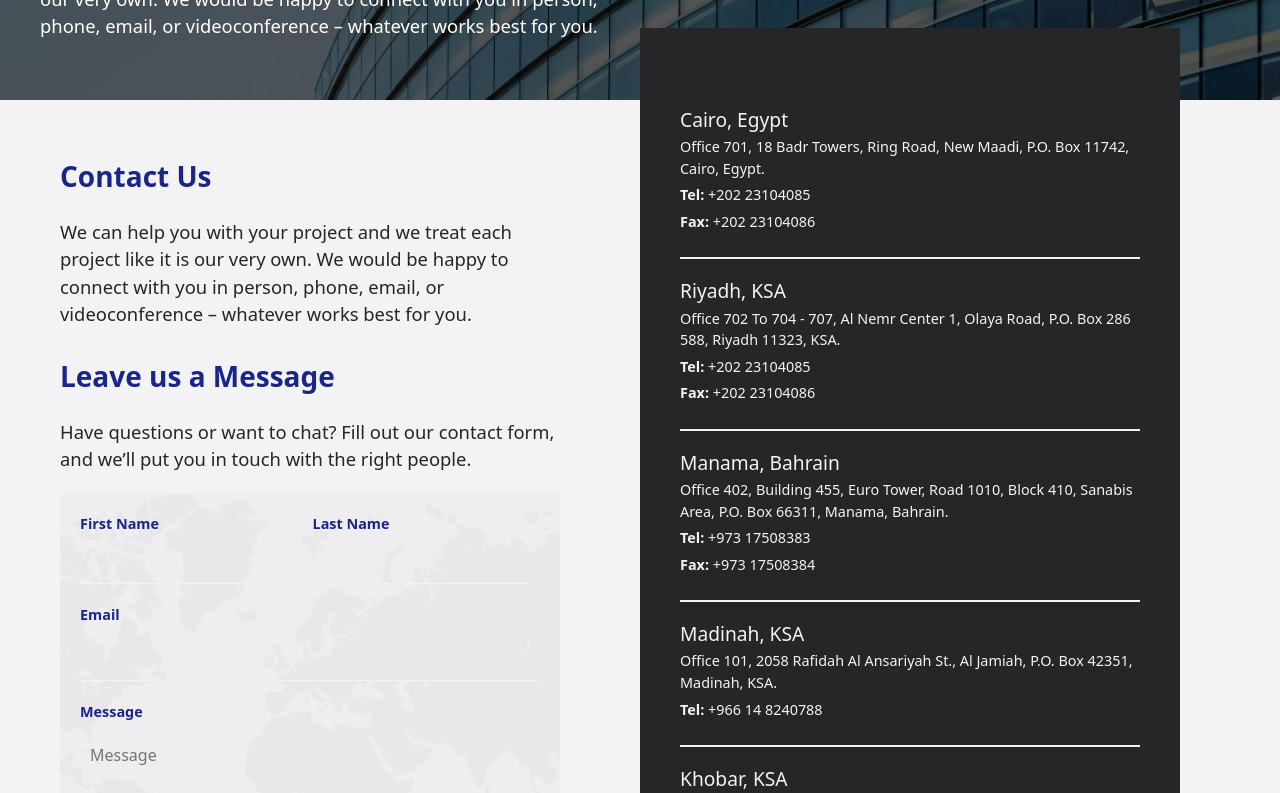
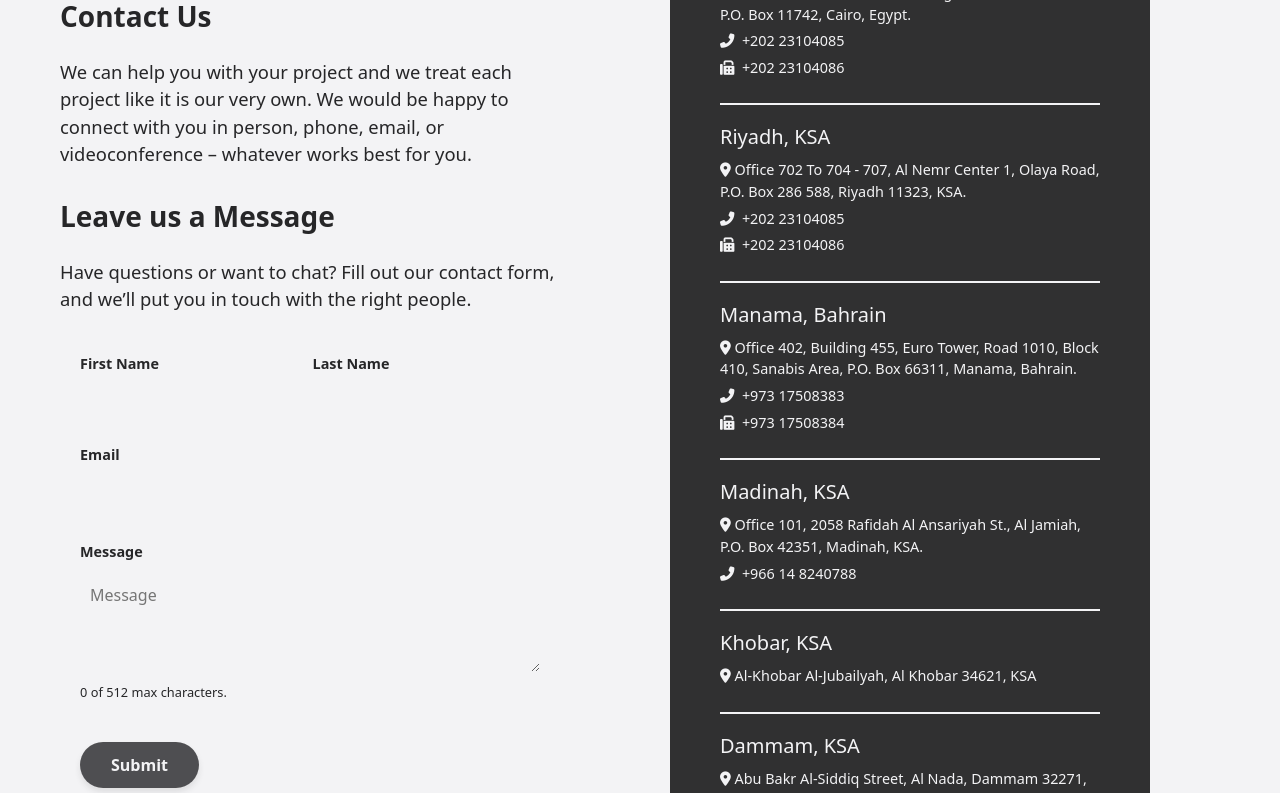
Before and after one commit to elsheikh21/euro-group-sito, a React (Create React App) app: page /contact in a window 1280 px wide. Shown: the part 520-1313 px from the top of the page. Built offline with nearby package versions, Linux system fonts and the light colour scheme; a web font is replaced by a local one.

Commit message:
feat(UAT): :bookmark: Contact Us [DONE]

```diff
--- a/src/components/ContactBody.css
+++ b/src/components/ContactBody.css
@@ -21,7 +21,7 @@
   .contact-left h2 {
     font-size: 1.75rem;
     font-weight: bold;
-    color: #19258b;
+    color: #262628;
     margin-bottom: 1.5rem;
   }
 
@@ -49,10 +49,10 @@
 
   .contact-right {
     flex: 1;
-    background-color: #262628;
+    background-color: rgba(38, 38, 40, 0.95);
     color: #f3f3f5;
-    padding: 80px 40px;
-    max-width: 45%;
+    padding: 80px 50px;
+    max-width: 40%;
     min-width: 200px;
     margin-left: auto;
     margin-right: auto;
@@ -70,8 +70,8 @@
   }
 
   .location h3 {
-    font-size: 1.2rem;
-    margin-bottom: 5px;
+    font-size: 1.25rem;
+    margin-bottom: 0.625rem;
     text-align: left;
   }
 
@@ -126,7 +126,7 @@
 
   label {
     font-size: 0.9rem;
-    color: #19258b; /* Blue color for labels */
+    color: #262628; /* Blue color for labels */
     margin-bottom: 5px;
     font-weight: bold;
   }
@@ -151,19 +151,22 @@
   .contact-form-button {
     padding: 10px 20px; /* Add more horizontal padding for a rounded effect */
     font-size: 1rem;
-    background-color: #233876; /* Blue button color */
+    background-color: #262628; /* Blue button color */
     color: #f3f3f5;
     border-radius: 30px; /* Rounded corners */
+    border: 1px solid transparent; /* Rounded corners */
     cursor: pointer;
+    font-weight: 600;
     align-self: flex-start;
     margin-top: 20px;
     transition: background-color 0.3s ease, color 0.3s ease, border-color 0.3s ease; /* Smooth transition for hover effect */
 }
 
 .contact-form-button:hover {
-    background-color: transparent; /* Slightly darker gray on hover */
-    color: #19258b; /* Ensure text stays white */
-    border-color: #19258b; /* Slightly darker border on hover */  }
+  background-color: rgba(243, 243, 245, 1); /* Light white overlay on hover */
+  color: rgba(38, 38, 40, 0.8); /* White text */
+  border: 2px solid #262628; /* Solid white border on hover */
+ }
 
   /* Responsive Styles */
   @media (max-width: 768px) {
@@ -187,25 +190,9 @@
     flex: 1;
     padding: 20px;
     text-align: left;
-    background-image: url('../../public/images/map.png'); /* Replace with the actual image URL */
-    background-size: cover; /* Ensures the image covers the entire section */
-    background-position: center; /* Centers the background image */
-    background-repeat: no-repeat; /* Prevents the image from repeating */
-    position: relative; /* Positioning for any overlay or text content */
     color: #f3f3f5; /* Sets text color to white for better contrast against the background */
   }
 
-  /* Optional: Add a semi-transparent overlay for better text readability */
-  .contact-form-div::before {
-    content: '';
-    position: absolute;
-    top: 0;
-    left: 0;
-    width: 100%;
-    height: 100%;
-    background-color: rgba(38, 38, 40, 0.02); /* Semi-transparent black overlay */
-    z-index: -2; /* Places the overlay behind the text */
-  }
 
   /* Ensure text and other elements are above the background and overlay */
   .contact-left h2,
@@ -217,14 +204,14 @@
 
   /* Adjust the button styles to ensure visibility */
   .contact-form-button {
-    padding: 10px 20px;
+    padding: 10px 30px; /* Adjust padding for a wider button */
+    background-color: rgba(38, 38, 40, 0.8); /* Semi-transparent background */
+    color: #f3f3f5; /* #f3f3f5 text color */
+    border: 1px solid transparent; /* Semi-transparent white border */
+    border-radius: 25px; /* Rounded corners */
     font-size: 1rem;
-    background-color: #19258b;
-    color: #f3f3f5;
-    border-radius: 30px;
+    font-weight: 600;
     cursor: pointer;
-    align-self: flex-start;
-    margin-top: 20px;
-    transition: background-color 0.3s ease, color 0.3s ease, border-color 0.3s ease;
-    z-index: 2; /* Keeps button above overlay */
+    transition: all 0.3s ease; /* Smooth transition for hover effects */
+    box-shadow: 0 4px 6px rgba(38, 38, 40, 0.1); /* Subtle shadow effect */
   }
--- a/src/components/ContactBody.js
+++ b/src/components/ContactBody.js
@@ -105,9 +105,9 @@ const ContactBody = () => {
         {locations.map((location, index) => (
           <div key={index} className="location">
             <h3>{location.city}</h3>
-            <p>{location.address}</p>
-            {location.phone && <p><strong>Tel:</strong> {location.phone}</p>}
-            {location.fax && <p><strong>Fax:</strong> {location.fax}</p>}
+            <p><i class="fas fa-map-marker-alt"></i> {location.address}</p>
+            {location.phone && <p><i class="fas fa-phone-alt"></i>&nbsp; {location.phone}</p>}
+            {location.fax && <p><i class="fas fa-fax"></i>&nbsp; {location.fax}</p>}
           </div>
         ))}
       </div>
--- a/src/components/ContactHeader.css
+++ b/src/components/ContactHeader.css
@@ -3,14 +3,14 @@
     background-image: url('../../public/images/contact.webp'); /* Replace with your actual image path */
     background-size: cover;
     background-position: center;
-    height: 90vh; /* Increased height */
+    height: 70vh; /* Increased height */
     position: relative;
     display: flex;
     align-items: flex-end; /* Align items to the bottom */
     padding: 0 40px;
     text-align: left; /* Align text to the left */
     z-index: 1;
-    color: #ffffff;
+    color: #f3f3f5;
   }
 
   /* Gray overlay effect */
@@ -21,7 +21,7 @@
     left: 0;
     width: 100%;
     height: 100%;
-    background-color: rgba(0, 0, 0, 0.65); /* Gray overlay with 50% opacity */
+    background-color: rgba(38 ,38, 40, 0.65); /* Gray overlay with 50% opacity */
     z-index: 1; /* Ensure overlay appears above the background image */
   }
 
```
